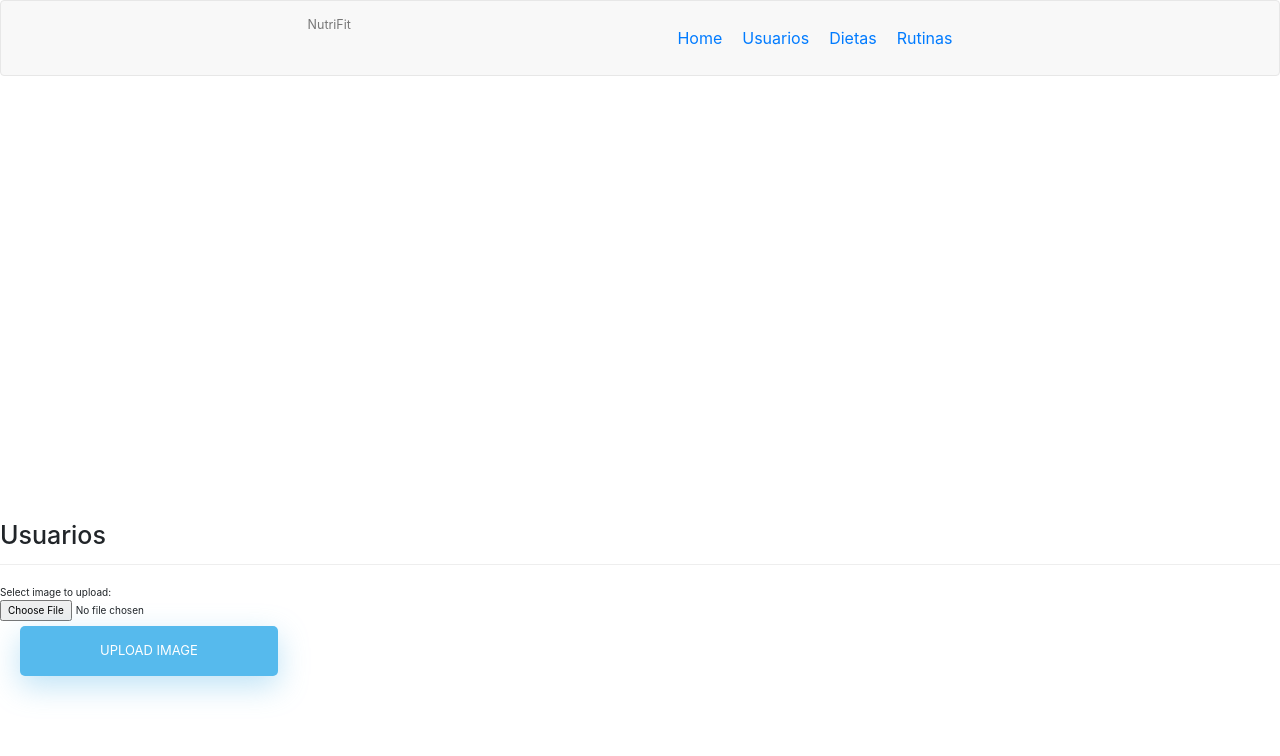
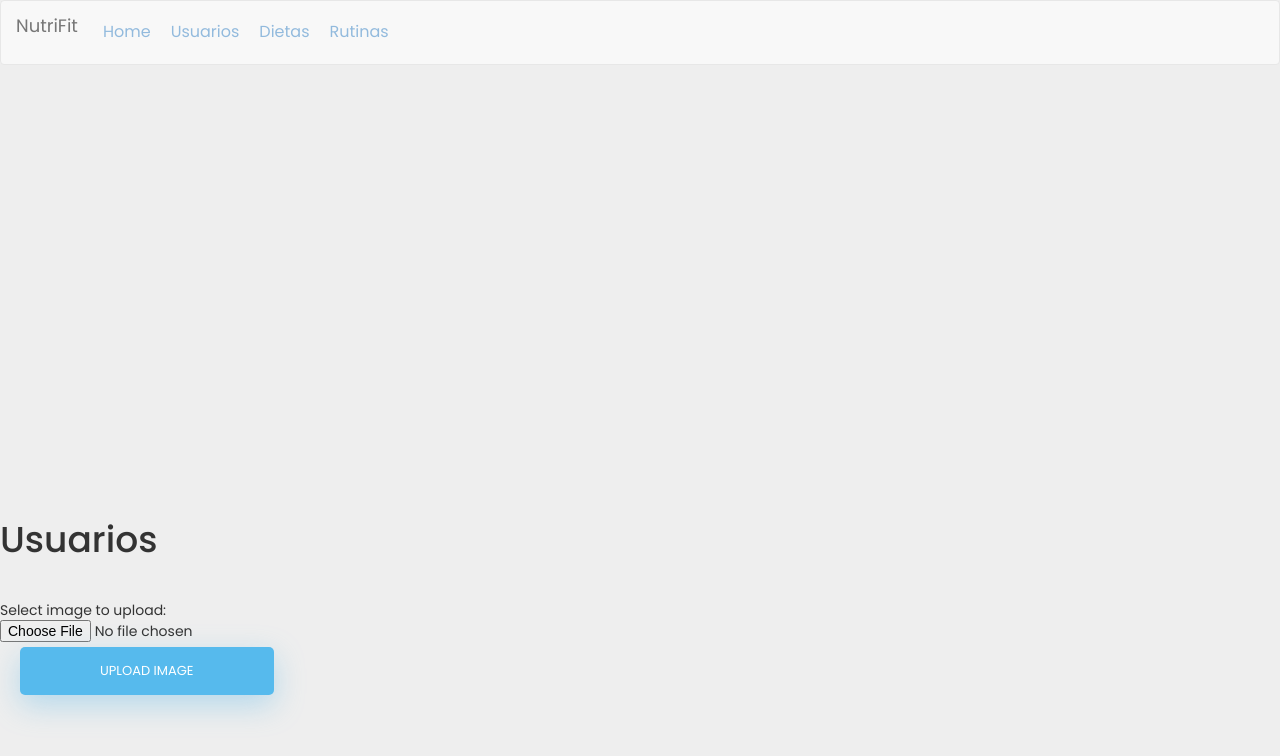
Before and after one commit to codelink98/controlproy, a PHP site: page /dietas.php in a window 1280 px wide. Shown: the top 756 px of the page. Run offline with PHP 8.4, Linux system fonts and the light colour scheme; some libraries are stand-ins or nearby versions.

Commit message:
changing the css

```diff
--- a/dietas.php
+++ b/dietas.php
@@ -9,11 +9,9 @@
     <title>NutriFit</title>
     <meta charset="utf-8">
     <meta name="viewport" content="width=device-width, initial-scale=1">
-    <link rel="stylesheet" href="https://www.w3schools.com/w3css/4/w3.css">
     <link rel="stylesheet" href="https://maxcdn.bootstrapcdn.com/bootstrap/3.3.6/css/bootstrap.min.css">
+    <link rel="stylesheet" href="https://fonts.googleapis.com/icon?family=Material+Icons">
     <link rel="stylesheet" href="css/style.css">
-    <link rel="stylesheet" href="https://fonts.googleapis.com/icon?family=Material+Icons">
-    <link href="//maxcdn.bootstrapcdn.com/bootstrap/4.0.0/css/bootstrap.min.css" rel="stylesheet" id="bootstrap-css">
     <script src="//maxcdn.bootstrapcdn.com/bootstrap/4.0.0/js/bootstrap.min.js"></script>
     <script src="//cdnjs.cloudflare.com/ajax/libs/jquery/3.2.1/jquery.min.js"></script>
     <script src="js/index.js"></script>
--- a/home.html
+++ b/home.html
@@ -4,6 +4,7 @@
   <head>
     <title>NutriFit</title>
     <meta charset="utf-8">
+    <meta name="viewport" content="width=device-width, initial-scale=1">
     <link rel="stylesheet" href="https://maxcdn.bootstrapcdn.com/bootstrap/3.3.6/css/bootstrap.min.css">
     <link rel="stylesheet" href="https://fonts.googleapis.com/icon?family=Material+Icons">
     <link rel="stylesheet" href="css/style.css">
--- a/rutinas.php
+++ b/rutinas.php
@@ -5,11 +5,9 @@
     <title>NutriFit</title>
     <meta charset="utf-8">
     <meta name="viewport" content="width=device-width, initial-scale=1">
-    <link rel="stylesheet" href="https://www.w3schools.com/w3css/4/w3.css">
     <link rel="stylesheet" href="https://maxcdn.bootstrapcdn.com/bootstrap/3.3.6/css/bootstrap.min.css">
+    <link rel="stylesheet" href="https://fonts.googleapis.com/icon?family=Material+Icons">
     <link rel="stylesheet" href="css/style.css">
-    <link rel="stylesheet" href="https://fonts.googleapis.com/icon?family=Material+Icons">
-    <link href="//maxcdn.bootstrapcdn.com/bootstrap/4.0.0/css/bootstrap.min.css" rel="stylesheet" id="bootstrap-css">
     <script src="//maxcdn.bootstrapcdn.com/bootstrap/4.0.0/js/bootstrap.min.js"></script>
     <script src="//cdnjs.cloudflare.com/ajax/libs/jquery/3.2.1/jquery.min.js"></script>
     <script src="js/index.js"></script>
--- a/usuarios.php
+++ b/usuarios.php
@@ -5,11 +5,9 @@
     <title>NutriFit</title>
     <meta charset="utf-8">
     <meta name="viewport" content="width=device-width, initial-scale=1">
-    <link rel="stylesheet" href="https://www.w3schools.com/w3css/4/w3.css">
     <link rel="stylesheet" href="https://maxcdn.bootstrapcdn.com/bootstrap/3.3.6/css/bootstrap.min.css">
+    <link rel="stylesheet" href="https://fonts.googleapis.com/icon?family=Material+Icons">
     <link rel="stylesheet" href="css/style.css">
-    <link rel="stylesheet" href="https://fonts.googleapis.com/icon?family=Material+Icons">
-    <link href="//maxcdn.bootstrapcdn.com/bootstrap/4.0.0/css/bootstrap.min.css" rel="stylesheet" id="bootstrap-css">
     <script src="//maxcdn.bootstrapcdn.com/bootstrap/4.0.0/js/bootstrap.min.js"></script>
     <script src="//cdnjs.cloudflare.com/ajax/libs/jquery/3.2.1/jquery.min.js"></script>
     <script src="js/index.js"></script>
```
